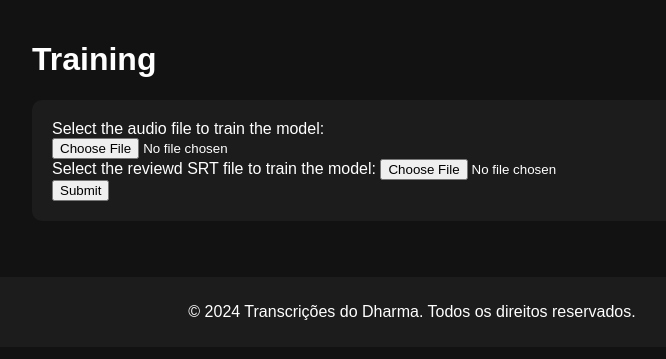
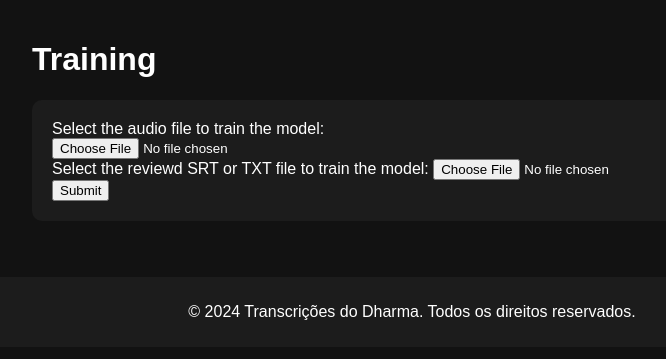
Before and after one commit to d-error/dharma-transcriptions, a Flask app: page /training in a window 1280 px wide. Shown: the part 86-445 px from the top of the page, without its empty margins (228-894 px from the left). Run offline with Flask 3, Linux system fonts and the light colour scheme.

Commit message:
Accepting txt and srt

```diff
--- a/dharma_transcriptions/whisper_training.py
+++ b/dharma_transcriptions/whisper_training.py
@@ -174,11 +174,11 @@
                     audio_read = audio_file.read()
 
                 audio_tensor = whisper.log_mel_spectrogram(
-                    torch.tensor([float(x) for x in srt_read.split()])
+                    torch.tensor([float(x) for x in audio_read.split()])
                 )
 
                 # Codificar texto corrigido
-                target_tokens = tokenizer.encode(audio_read)
+                target_tokens = tokenizer.encode(srt_read)
 
                 # Ajustar formatos para entrada e saída
                 inputs = audio_tensor.unsqueeze(0)  # Adicionar dimensão batch
--- a/templates/training.html
+++ b/templates/training.html
@@ -8,8 +8,8 @@
       <br>
       <input type="file" id="audio" name="audio" accept="audio/*" required/>
       <br>
-      <label for="srt">Select the reviewd SRT file to train the model:</label>
-      <input type="file" id="srt" name="srt" accept=".srt/.txt" required/>
+      <label for="srt">Select the reviewd SRT or TXT file to train the model:</label>
+      <input type="file" id="srt" name="srt" accept=".srt,.txt" required/>
       <br>
       <input type="submit" value="Submit"/>
     </form>
```
